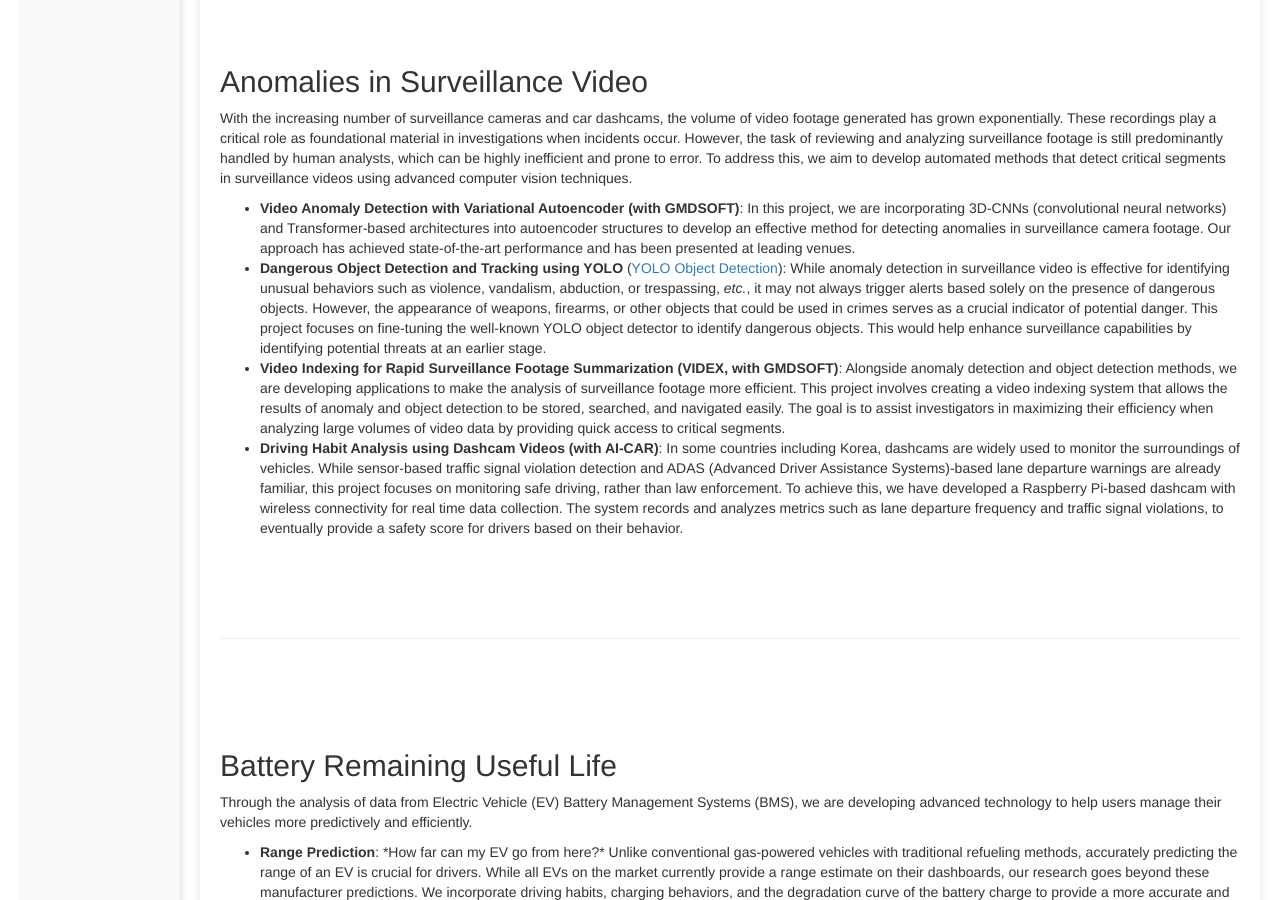
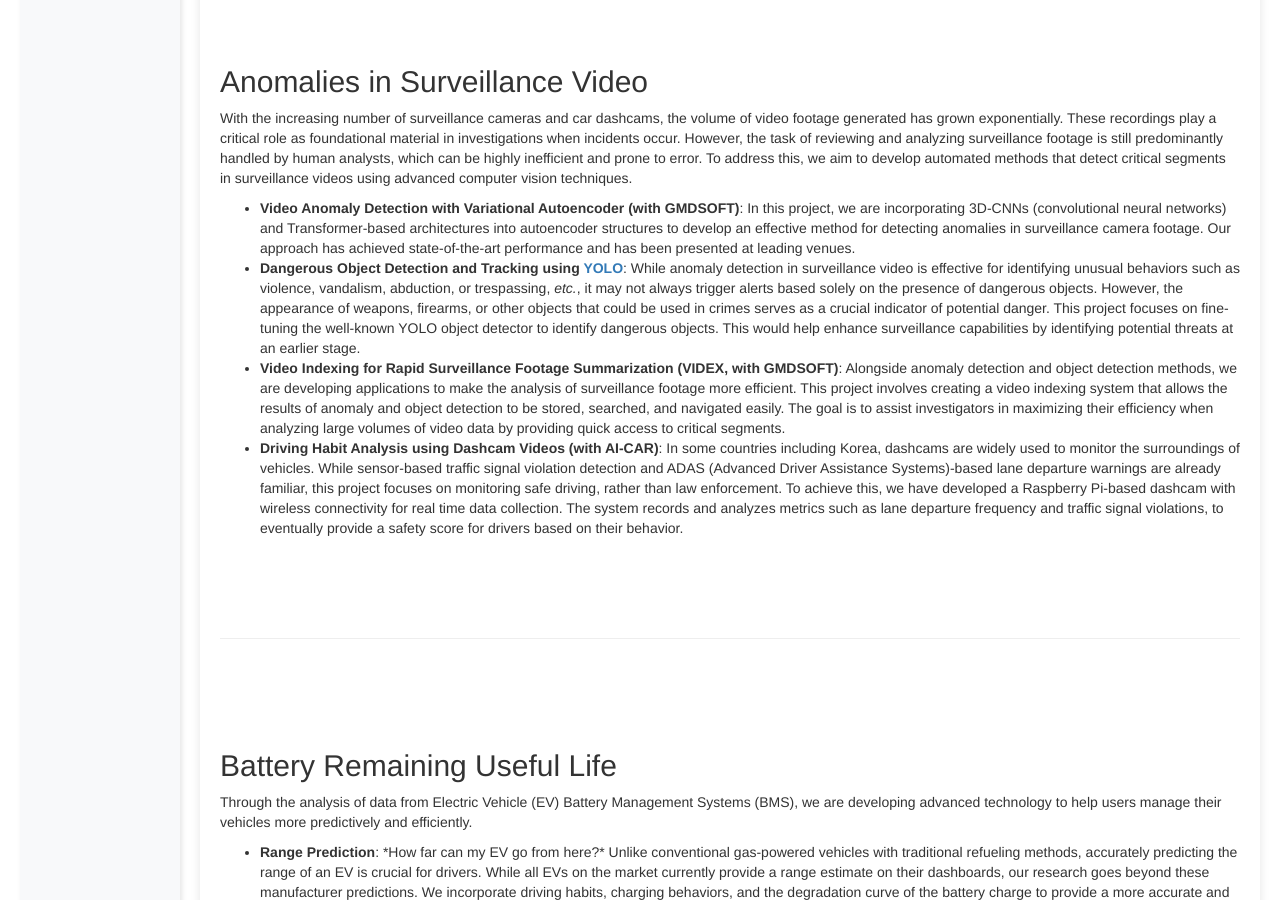
Before and after one commit to nth221/nth221.github.io, a Jekyll site: the page pages/projects.html, which Jekyll copies as it is, in a window 1280 px wide and 900 px high, scrolled down 1453 px. Built offline with Jekyll 4.4.1, drawn with Linux system fonts in a browser that asks for light colours; nearby versions of some CDN libraries; library files that are not in the unit come from our copies.

Commit message:
modified:   pages/projects.html

```diff
--- a/pages/projects.html
+++ b/pages/projects.html
@@ -181,7 +181,7 @@
                 <p>With the increasing number of surveillance cameras and car dashcams, the volume of video footage generated has grown exponentially. These recordings play a critical role as foundational material in investigations when incidents occur. However, the task of reviewing and analyzing surveillance footage is still predominantly handled by human analysts, which can be highly inefficient and prone to error. To address this, we aim to develop automated methods that detect critical segments in surveillance videos using advanced computer vision techniques.</p>
                 <ul>
                     <li><strong>Video Anomaly Detection with Variational Autoencoder (with GMDSOFT)</strong>: In this project, we are incorporating 3D-CNNs (convolutional neural networks) and Transformer-based architectures into autoencoder structures to develop an effective method for detecting anomalies in surveillance camera footage. Our approach has achieved state-of-the-art performance and has been presented at leading venues.</li>
-                    <li><strong>Dangerous Object Detection and Tracking using YOLO</strong> (<a href="https://pjreddie.com/darknet/yolo/">YOLO Object Detection</a>): While anomaly detection in surveillance video is effective for identifying unusual behaviors such as violence, vandalism, abduction, or trespassing, <i>etc.</i>, it may not always trigger alerts based solely on the presence of dangerous objects. However, the appearance of weapons, firearms, or other objects that could be used in crimes serves as a crucial indicator of potential danger. This project focuses on fine-tuning the well-known YOLO object detector to identify dangerous objects. This would help enhance surveillance capabilities by identifying potential threats at an earlier stage.</li>
+                    <li><strong>Dangerous Object Detection and Tracking using <a href="https://pjreddie.com/darknet/yolo/">YOLO</a></strong>: While anomaly detection in surveillance video is effective for identifying unusual behaviors such as violence, vandalism, abduction, or trespassing, <i>etc.</i>, it may not always trigger alerts based solely on the presence of dangerous objects. However, the appearance of weapons, firearms, or other objects that could be used in crimes serves as a crucial indicator of potential danger. This project focuses on fine-tuning the well-known YOLO object detector to identify dangerous objects. This would help enhance surveillance capabilities by identifying potential threats at an earlier stage.</li>
                     <li><strong>Video Indexing for Rapid Surveillance Footage Summarization (VIDEX, with GMDSOFT)</strong>: Alongside anomaly detection and object detection methods, we are developing applications to make the analysis of surveillance footage more efficient. This project involves creating a video indexing system that allows the results of anomaly and object detection to be stored, searched, and navigated easily. The goal is to assist investigators in maximizing their efficiency when analyzing large volumes of video data by providing quick access to critical segments.</li>
                     <li><strong>Driving Habit Analysis using Dashcam Videos (with AI-CAR)</strong>: In some countries including Korea, dashcams are widely used to monitor the surroundings of vehicles. While sensor-based traffic signal violation detection and ADAS (Advanced Driver Assistance Systems)-based lane departure warnings are already familiar, this project focuses on monitoring safe driving, rather than law enforcement. To achieve this, we have developed a Raspberry Pi-based dashcam with wireless connectivity for real time data collection. The system records and analyzes metrics such as lane departure frequency and traffic signal violations, to eventually provide a safety score for drivers based on their behavior.</li>
                 </ul>
@@ -226,23 +226,23 @@
                     </li>
                 </ul>
             </section>
-			<!-- Placeholder for images related to ML Method Development -->
+			<!-- Placeholder for images related to KUBIC -->
             <div class="project-images">
-                <a href="#img1"><img src="../img/project-kubic.png" alt="Placeholder 1"></a>
+                <a href="#kubic-img1"><img src="../img/project-kubic.png" alt="Placeholder 1"></a>
 <!--
-                <a href="#img2"><img src="../img/placeholder2.jpg" alt="Placeholder 2"></a>
-                <a href="#img3"><img src="../img/placeholder3.jpg" alt="Placeholder 3"></a>
+                <a href="#kubic-img2"><img src="../img/placeholder2.jpg" alt="Placeholder 2"></a>
+                <a href="#kubic-img3"><img src="../img/placeholder3.jpg" alt="Placeholder 3"></a>
  -->
             </div>
             <!-- Lightbox for enlarging images -->
-            <div id="img1" class="lightbox">
+            <div id="kubic-img1" class="lightbox">
             	<a href="#"><img src="../img/project-kubic.png" alt="Image 1 Enlarged"></a>
             </div>
 <!--
-            <div id="img2" class="lightbox">
+            <div id="kubic-img2" class="lightbox">
                 <a href="#"><img src="../img/placeholder2.jpg" alt="Image 2 Enlarged"></a>
             </div>
-            <div id="img3" class="lightbox">
+            <div id="kubic-img3" class="lightbox">
                 <a href="#"><img src="../img/placeholder3.jpg" alt="Image 3 Enlarged"></a>
             </div>
  -->
```
